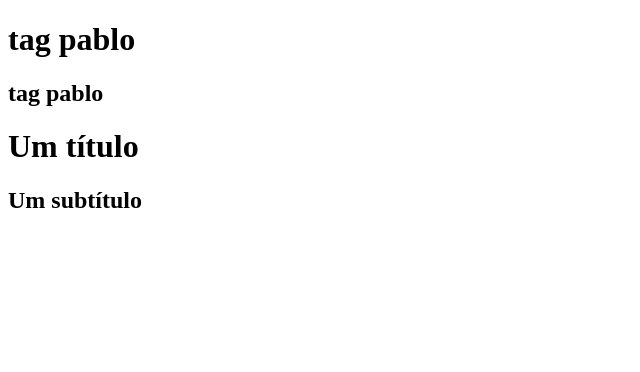
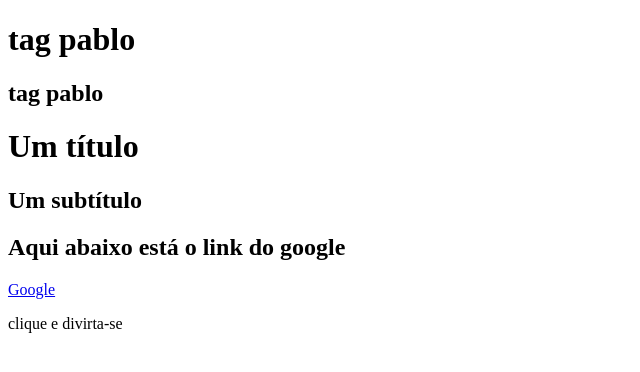
Before and after one commit to Pablokapp/aula-git-dupla, a plain HTML site: page index.html in a window 1280 px wide. Shown: the whole page, without its empty margins (0-640 px from the left). Drawn offline with Linux system fonts and the light colour scheme.

Commit message:
added 3 tags

```diff
--- a/index.html
+++ b/index.html
@@ -13,5 +13,9 @@
 <body>
     <h1>Um título</h1>
     <h2>Um subtítulo</h2>
+
+    <h2>Aqui abaixo está o link do google</h2>
+    <a href="www.google.com" target="_blank">Google</a>
+    <p>clique e divirta-se</p>
 </body>
 </html>
```
